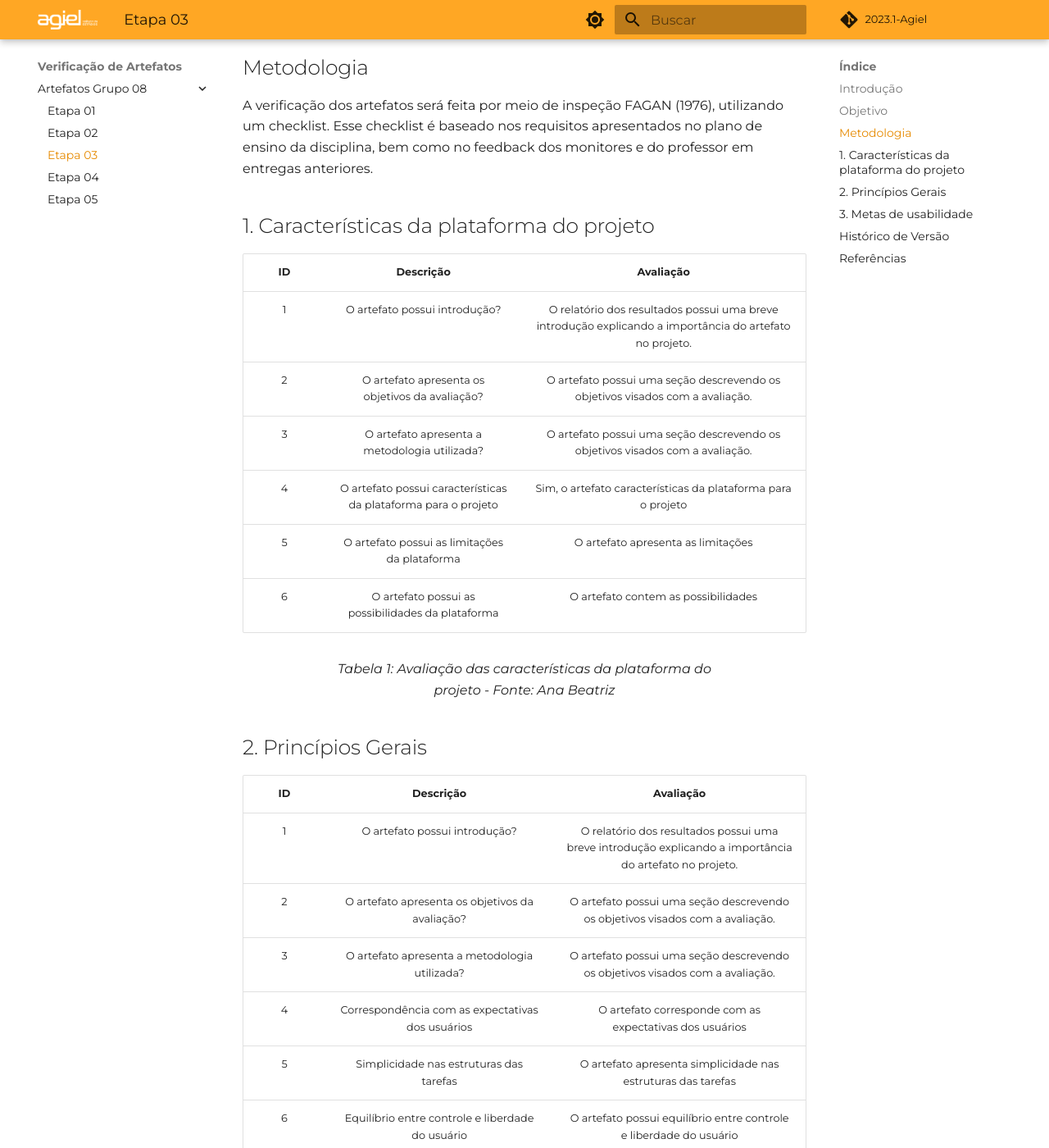
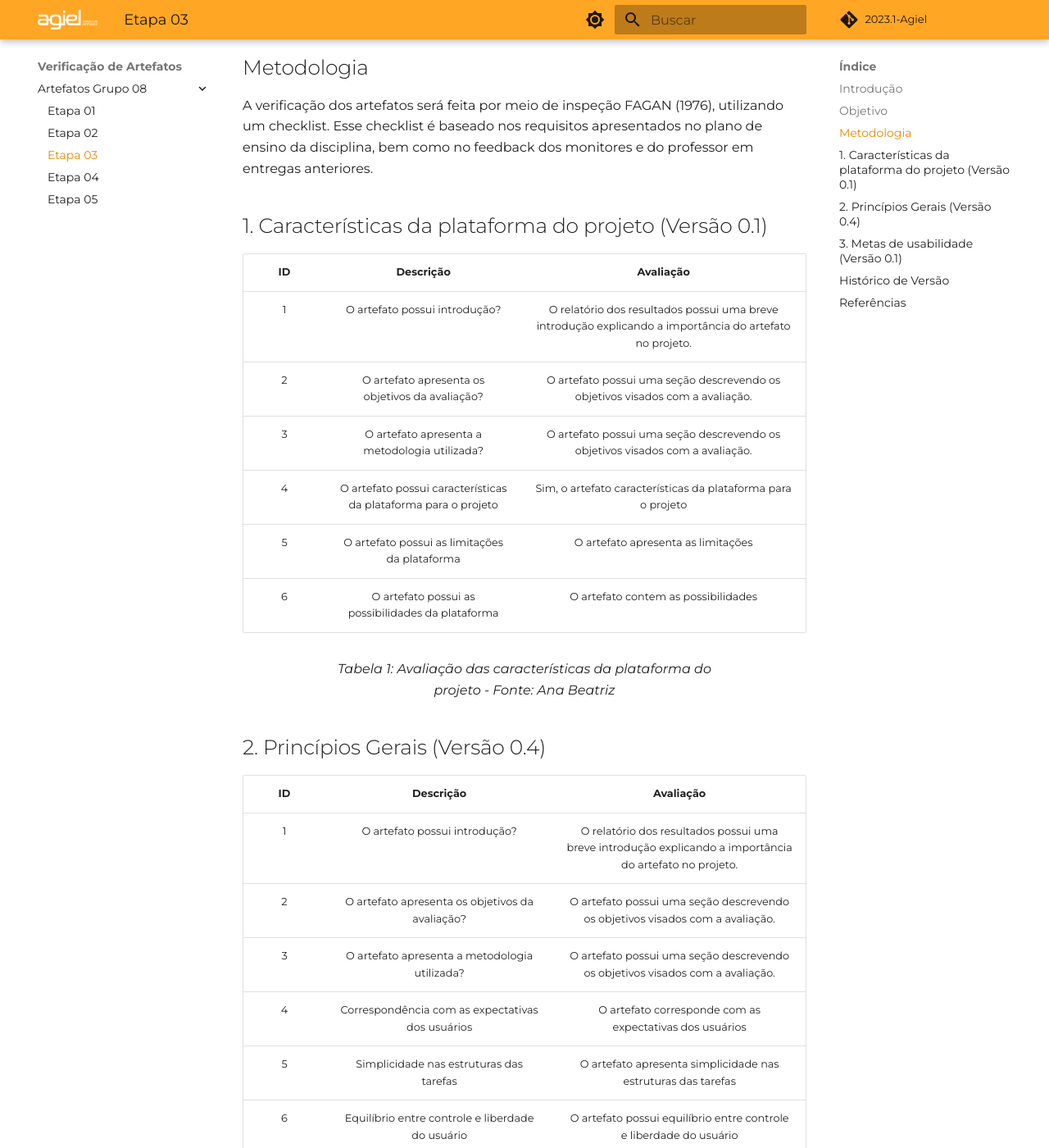
Before and after one commit to Interacao-Humano-Computador/2023.1-Agiel, an MkDocs documentation site: the page built from docs/verificacao/grupo_8/etapa_3.md, in a window 1280 px wide and 1400 px high, scrolled down 540 px. Shown: the whole window at 82% size. Built offline with MkDocs 1.6.1 and Material for MkDocs 9.7.7, drawn with Linux system fonts in a browser that asks for light colours; some web fonts are replaced; comment, search, counter and statistics services are not loaded; some of the changed text lies outside the part shown.

Commit message:
docs: adicionado versões dos artefatos verifiados

```diff
--- a/docs/verificacao/grupo_8/etapa_3.md
+++ b/docs/verificacao/grupo_8/etapa_3.md
@@ -13,7 +13,7 @@ Este documento tem como fim verificar a qualidade dos artefatos produzidos pelo
 ## Metodologia
 A verificação dos artefatos será feita por meio de inspeção FAGAN (1976), utilizando um checklist. Esse checklist é baseado nos requisitos apresentados no plano de ensino da disciplina, bem como no feedback dos monitores e do professor em entregas anteriores.
 
-## 1. Características da plataforma do projeto
+## 1. Características da plataforma do projeto (Versão 0.1)
 
 | ID | Descrição  | Avaliação |
 |:--:|:----------:|:---------:|
@@ -26,7 +26,7 @@ A verificação dos artefatos será feita por meio de inspeção FAGAN (1976), u
 
 <figcaption align="center">Tabela 1: Avaliação das características da plataforma do projeto - Fonte: Ana Beatriz</figcaption>
 
-## 2. Princípios Gerais
+## 2. Princípios Gerais (Versão 0.4)
 
 | ID | Descrição  | Avaliação |
 |:--:|:----------:|:---------:|
@@ -45,7 +45,7 @@ A verificação dos artefatos será feita por meio de inspeção FAGAN (1976), u
 
 <figcaption align="center">Tabela 2: Avaliação dos princípios gerais - Fonte: Ana Beatriz</figcaption>
 
-## 3. Metas de usabilidade
+## 3. Metas de usabilidade (Versão 0.1)
 
 | ID | Descrição  | Avaliação |
 |:--:|:----------:|:---------:|
```
